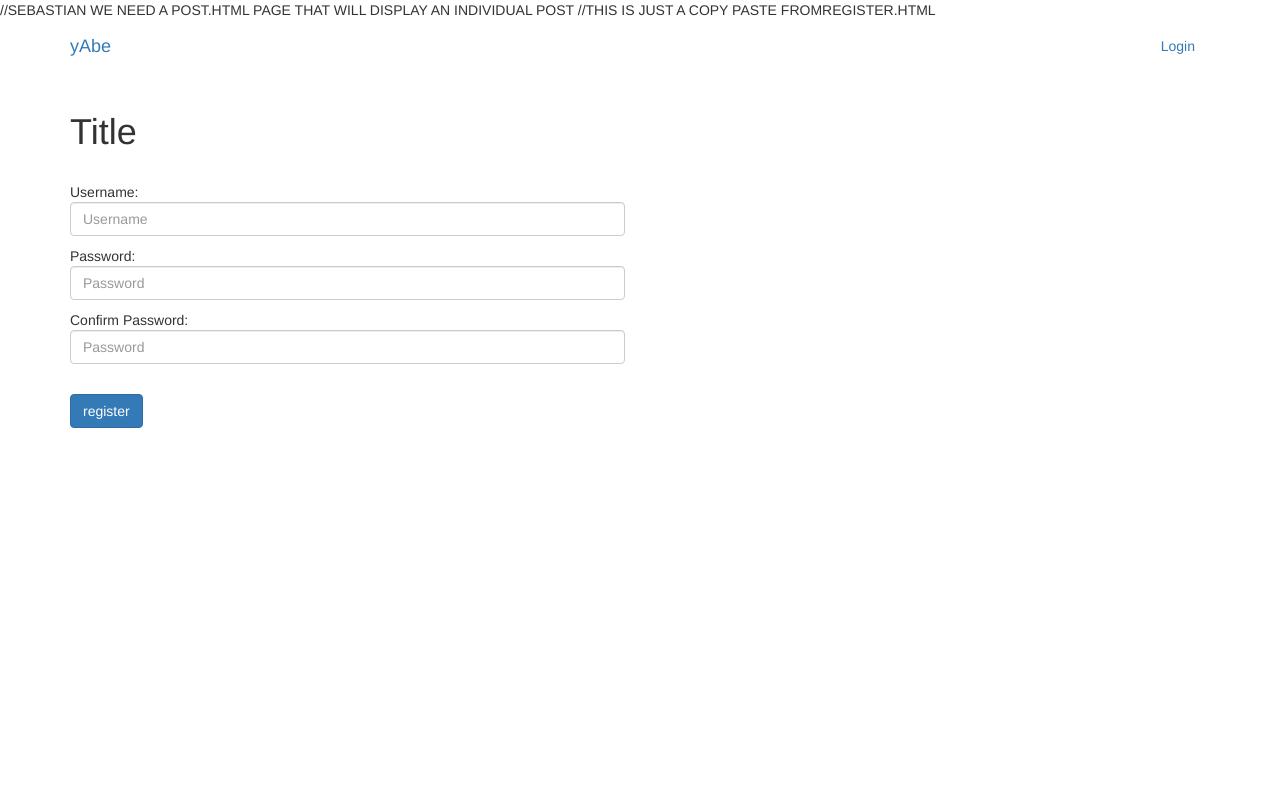
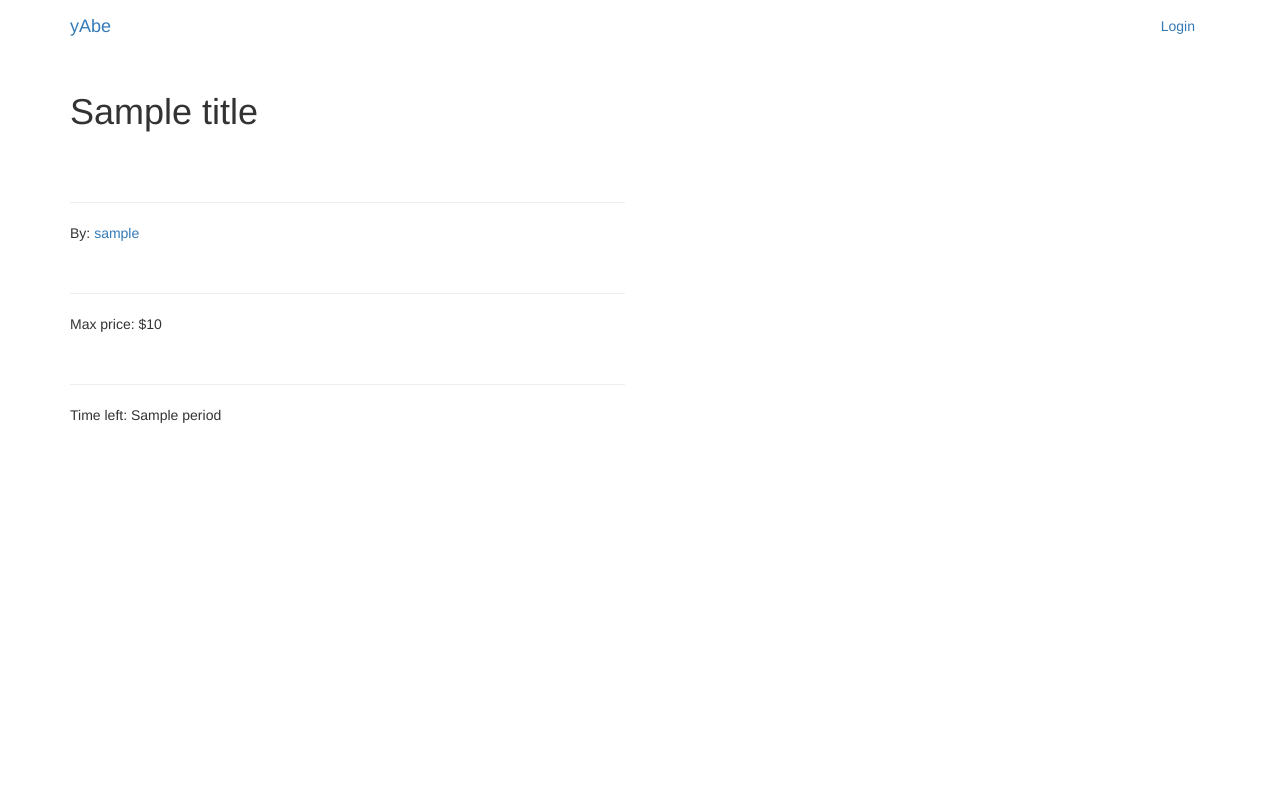
Before and after one commit to alasday/Yabe, a Flask app: template templates/post.html in a window 1280 px wide. Run offline with Flask 2, Linux system fonts and the light colour scheme; the template is opened without the code that fills it: most values are stand-ins (such as "Sample title", 1, 10 or a date in 2020); parts of the project's set-up code (start-up, migrations or seed data) failed here and were passed over; some libraries are stand-ins or nearby versions.

Commit message:
post complete, seb needs to make it look nice

```diff
--- a/app.py
+++ b/app.py
@@ -85,14 +85,12 @@ def create():
         #get field stuff
         pId = dbmanager.new_post(session['username'], request.form["title"], int(request.form["startingPrice"]),int(request.form["period"]))
         #return redirect('/post/<int: postId>')
-        post(pId)
-        return redirect('/post/<int:postId>')
+        return redirect(url_for('post',postId = pId))
 
 #actually posts the buy request post
 @app.route('/post/<int:postId>')
-@app.route('/post')
 #@app.route("/post/<int: postId>/<int:Period>")
-def post(postId):
+def post(postId=None):
     return render_template("post.html", postId = postId, username = session['username'], title = dbmanager.get_post(postId)['title'], startingPrice = dbmanager.get_post(postId)['startingPrice'])
     #return render_template("post.html", postId = postId, username = session['username'], title = dbmanager.get_post(postId)['title'], startingPrice = dbmanager.get_post(postId)['startingPrice'], period = dbmanager.get_post(postId)['period'])
 
--- a/templates/post.html
+++ b/templates/post.html
@@ -1,6 +1,3 @@
-//SEBASTIAN WE NEED A POST.HTML PAGE THAT WILL DISPLAY AN INDIVIDUAL
-POST
-//THIS IS JUST A COPY PASTE FROMREGISTER.HTML
 {% extends "base.html" %}
 
 {% block head %}
@@ -26,24 +23,28 @@ $(document).ready(function(){
 });
 </script>
 
-<h1>Title</h1><br>
-<form action="/post" method="POST">
+<h1>{{title}}</h1><br>
 <div class="row">
-        <div class="col-md-6 tooltip-wide">
-            <p>Username: <a href="#" data-toggle="tooltip" title="Alphanumeric characters only." data-placement="right"><input class="form-control" type="text" name="username" pattern="[A-Za-z0-9]+" placeholder="Username" required></a></p>
+	<br>
+	<div class="col-md-6">
+		<hr>
+		<p>By: <a href="/user/{{username}}">{{username}}</a></p>
+		<br>
 	</div>
 </div>
 <div class="row">
-        <div class="col-md-6 tooltip-wide">
-            <p>Password: <a href="#" data-toggle="tooltip" title="Must be more than 5 characters." data-placement="right"><input class="form-control" type="password" name="password" placeholder="Password" required></a></p>
+	<div class="col-md-6">
+		<hr>
+		<p>Max price: ${{startingPrice}}</p>
+		<br>
 	</div>
 </div>
 <div class="row">
-        <div class="col-md-6 tooltip-wide">
-            <p>Confirm Password: <a href="#" data-toggle="tooltip" title="Must be more than 5 characters." data-placement="right"><input class="form-control" type="password" name="passconfirm" placeholder="Password" required></a></p>
+	<div class="col-md-6">
+		<hr>
+		<p>Time left: {{period}}</p>
+		<br>
 	</div>
 </div>
-
 <br>
-<input class="btn btn-primary" type="submit" value="register" name="logOrReg">
 {% endblock %}
```
Lines whose indentation alone changed are shown as unchanged.
